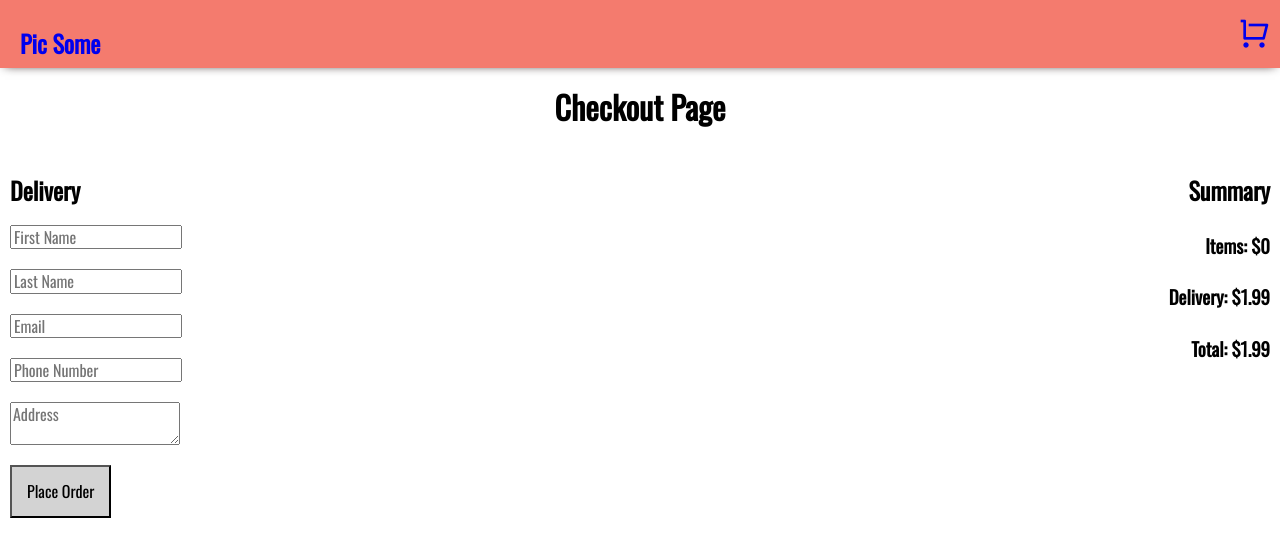
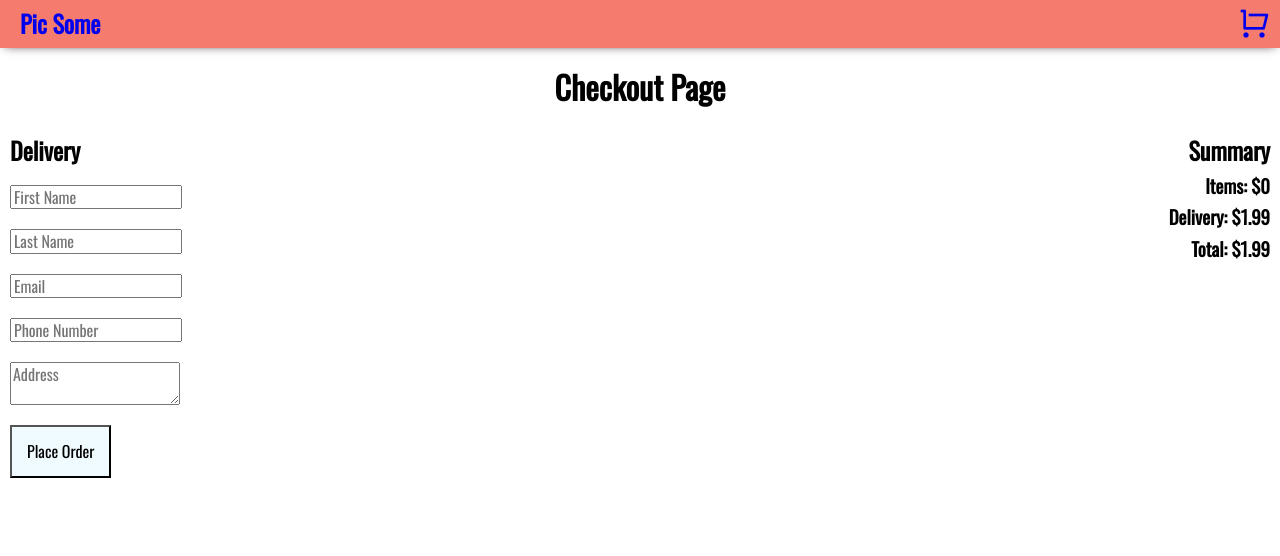
Before and after one commit to Ellhassan213/ReactPractice, a React (Create React App) app: page /checkout in a window 1280 px wide. Shown: the top 556 px of the page. Built offline with nearby package versions, Linux system fonts and the light colour scheme.

Commit message:
fixed styling bugs

```diff
--- a/public/styles.css
+++ b/public/styles.css
@@ -21,10 +21,6 @@ main.photos {
     grid-auto-flow: dense;
 }
 
-main.cart-page {
-    padding: 10px;
-}
-
 .cart-page > h1 {
     text-align: center;
 }
@@ -34,7 +30,7 @@ main.cart-page {
     font-size: 1.3em;
 }
 
-.cart-page > div.order-button {
+.order-button {
     display: flex;
     justify-content: center;
 }
@@ -42,15 +38,15 @@ main.cart-page {
 .checkout-link {
     display: flex;
     text-decoration: none;
-    background-color: lightgray;
-    border: 1px solid black;
+    background-color: var(--light-blue);
+    border: 1px solid var(--black);
     border-radius: 10%;
     padding: 0 2%;
     color: black;
   }
 
 .checkout-link:hover {
-    color: var(--light-blue)
+    color: var(--pink)
 }
 
 .cart-item {
@@ -143,26 +139,16 @@ header {
     text-align: center;
 }
 
-h2, h3 {
-    margin: 10px;
-    padding-top: 20px;
-}
-
-input {
+.checkout-form > input, textarea, button, h2, h3 {
     margin: 10px;
 }
 
-button {
-    margin: 10px;
-    background-color: lightgray;
+.checkout-form > button {
+    background-color: var(--light-blue);
     padding: 15px;
 }
 
-textarea {
-    margin: 10px;
-}
-
-.columns {
+.checkout-columns {
     display: flex;
     justify-content: space-between;
 }
--- a/src/forms/CheckoutForm.js
+++ b/src/forms/CheckoutForm.js
@@ -34,7 +34,7 @@ const CheckoutForm = () => {
     }
 
     return (
-        <form onSubmit={placeOrder}>
+        <form className="checkout-form" onSubmit={placeOrder}>
             <input
                 type="text"
                 name="firstName"
--- a/src/pages/Checkout.js
+++ b/src/pages/Checkout.js
@@ -8,7 +8,7 @@ const Checkout = () => {
     return (
         <main className="checkout-page">
             <h1>Checkout Page</h1>
-            <div className="columns">
+            <div className="checkout-columns">
                 <div>
                     <h2>Delivery</h2>
                     <CheckoutForm />
```
